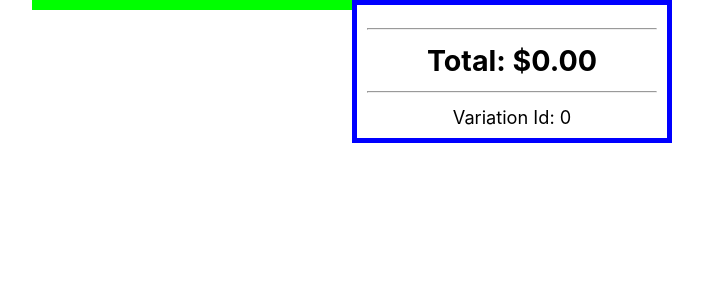
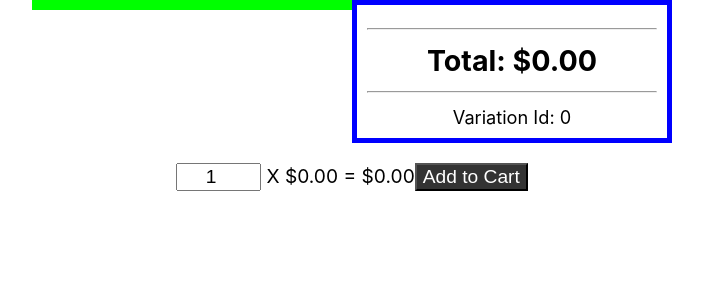
Before and after one commit to magenta-cuda/sv-rr, a React (Create React App) app: page / in a window 1280 px wide. Shown: the top 300 px of the page, without its empty margins (288-991 px from the left). Built offline with nearby package versions, Linux system fonts and the light colour scheme.

Commit message:
add orderer stub

```diff
--- a/src/App.css
+++ b/src/App.css
@@ -8,7 +8,6 @@
 }
 
 .SV-Redux-App-header {
-  min-height: 100vh;
   display: flex;
   flex-direction: row;
   align-items: flex-start;
--- a/src/App.js
+++ b/src/App.js
@@ -2,6 +2,7 @@ import React from 'react';
 import { useSelector } from 'react-redux';
 import { Choosers } from './features/chooser/Choosers';
 import { Selectors } from './features/chooser/Selectors';
+import { Orderer } from './features/orderer/Orderer'
 import { selectData, selectProductName } from './features/chooser/choosersSlice';
 import './App.css';
 
@@ -15,6 +16,7 @@ function App() {
         <Choosers cells={data} />
         <Selectors attributes={data} />
       </header>
+      <Orderer />
     </div>
   );
 }
--- /dev/null
+++ b/src/features/orderer/Orderer.js
@@ -0,0 +1,23 @@
+import { useState } from 'react'
+import { useSelector } from 'react-redux'
+import { selectData } from '../chooser/choosersSlice'
+import styles from './Orderer.module.css'
+
+export function Orderer() {
+    const data = useSelector(selectData)
+    const [quantity, setQuantity] = useState(1)
+    let total = 0
+    data.forEach(attribute => {
+        total += Number(attribute.selected.price)
+    })
+    return (
+        <div className={styles.div}>
+            <input type="number" className={styles.input} size="4"  title="Quantity" value={quantity} onChange={e => setQuantity(e.target.value)}/>
+            <span className={styles.span}> X </span>
+            <span className={styles.span}>{'$' + total.toFixed(2)}</span>
+            <span className={styles.span}> = </span>
+            <span className={styles.span}>{'$' + (quantity * total).toFixed(2)}</span>
+            <button className={styles.button}>Add to Cart</button>
+        </div>
+    )
+}
--- /dev/null
+++ b/src/features/orderer/Orderer.module.css
@@ -0,0 +1,19 @@
+.div {
+    padding:20px 0;
+}
+
+.input {
+    font-size: 1.2em;
+    width: 4em;
+    text-align: center;
+}
+
+.span {
+    font-size: 1.2em;
+}
+
+.button {
+    font-size: 1.2em;
+    background-color: #333333;
+    color: #ffffff;
+}
```
